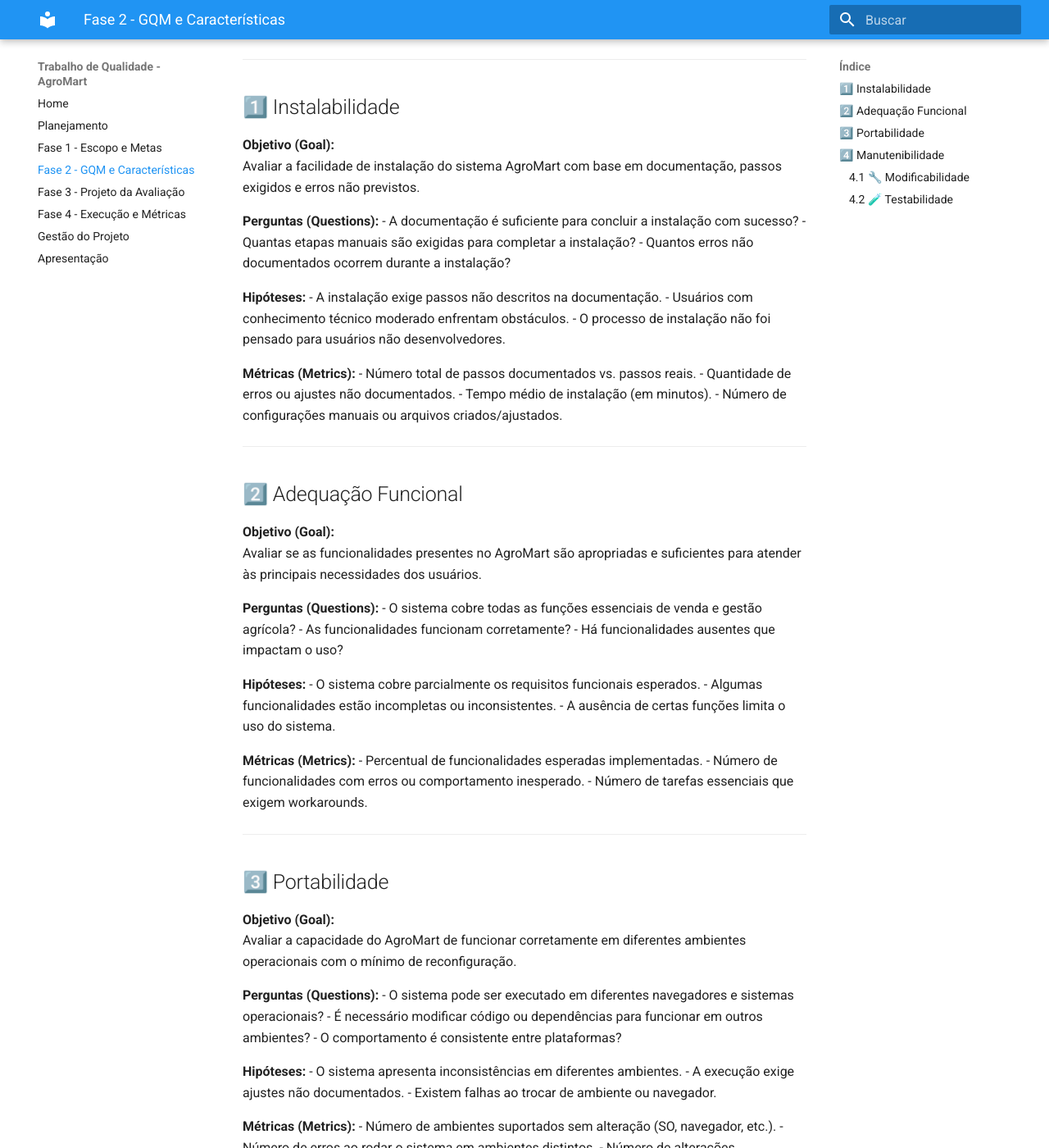
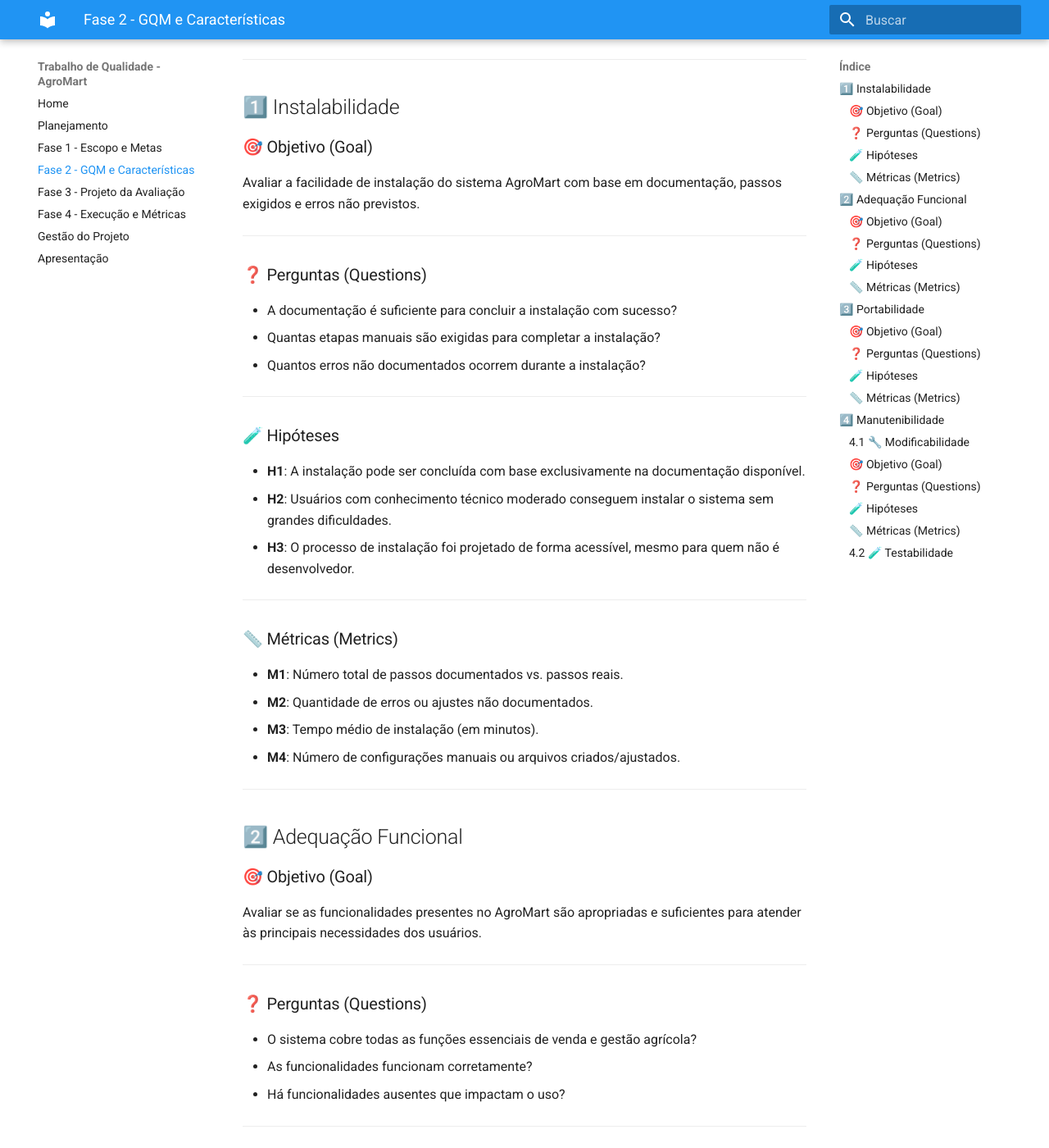
Before and after one commit to FCTE-Qualidade-de-Software-1/RobertaWillians_LucasAvelar, an MkDocs documentation site: the page built from docs/fase2.md, in a window 1280 px wide and 1400 px high, scrolled down 369 px. Shown: the whole window at 82% size. Built offline with MkDocs 1.6.1 and Material for MkDocs 9.7.7, drawn with Linux system fonts in a browser that asks for light colours; some of the changed text lies outside the part shown.

Commit message:
arrumando linhas e escolhendo emojis melhores

```diff
--- a/docs/fase2.md
+++ b/docs/fase2.md
@@ -9,68 +9,88 @@
 
 ## 1️⃣ Instalabilidade
 
-**Objetivo (Goal):**
+### 🎯 Objetivo (Goal)
 Avaliar a facilidade de instalação do sistema AgroMart com base em documentação, passos exigidos e erros não previstos.
 
-**Perguntas (Questions):**
+---
+
+### ❓ Perguntas (Questions)
 - A documentação é suficiente para concluir a instalação com sucesso?
 - Quantas etapas manuais são exigidas para completar a instalação?
 - Quantos erros não documentados ocorrem durante a instalação?
 
-**Hipóteses:**
-- A instalação exige passos não descritos na documentação.
-- Usuários com conhecimento técnico moderado enfrentam obstáculos.
-- O processo de instalação não foi pensado para usuários não desenvolvedores.
+---
 
-**Métricas (Metrics):**
-- Número total de passos documentados vs. passos reais.
-- Quantidade de erros ou ajustes não documentados.
-- Tempo médio de instalação (em minutos).
-- Número de configurações manuais ou arquivos criados/ajustados.
+### 🧪 Hipóteses
+- **H1**: A instalação pode ser concluída com base exclusivamente na documentação disponível.
+- **H2**: Usuários com conhecimento técnico moderado conseguem instalar o sistema sem grandes dificuldades.
+- **H3**: O processo de instalação foi projetado de forma acessível, mesmo para quem não é desenvolvedor.
+
+---
+
+### 📏 Métricas (Metrics)
+- **M1**: Número total de passos documentados vs. passos reais.
+- **M2**: Quantidade de erros ou ajustes não documentados.
+- **M3**: Tempo médio de instalação (em minutos).
+- **M4**: Número de configurações manuais ou arquivos criados/ajustados.
+
 
 ---
 
 ## 2️⃣ Adequação Funcional
 
-**Objetivo (Goal):**
+### 🎯 Objetivo (Goal)
 Avaliar se as funcionalidades presentes no AgroMart são apropriadas e suficientes para atender às principais necessidades dos usuários.
 
-**Perguntas (Questions):**
+---
+
+### ❓ Perguntas (Questions)
 - O sistema cobre todas as funções essenciais de venda e gestão agrícola?
 - As funcionalidades funcionam corretamente?
 - Há funcionalidades ausentes que impactam o uso?
 
-**Hipóteses:**
-- O sistema cobre parcialmente os requisitos funcionais esperados.
-- Algumas funcionalidades estão incompletas ou inconsistentes.
-- A ausência de certas funções limita o uso do sistema.
+---
 
-**Métricas (Metrics):**
-- Percentual de funcionalidades esperadas implementadas.
-- Número de funcionalidades com erros ou comportamento inesperado.
-- Número de tarefas essenciais que exigem workarounds.
+### 🧪 Hipóteses
+- **H1**: O sistema cobre os principais requisitos funcionais dos usuários.
+- **H2**: As funcionalidades implementadas estão completas e operam de forma consistente.
+- **H3**: As funções essenciais estão presentes e permitem o uso fluido da aplicação.
+
+---
+
+### 📏 Métricas (Metrics)
+- **M1**: Percentual de funcionalidades esperadas implementadas.
+- **M2**: Número de funcionalidades com erros ou comportamento inesperado.
+- **M3**: Número de tarefas essenciais que exigem *workarounds*.
 
 ---
 
 ## 3️⃣ Portabilidade
 
-**Objetivo (Goal):**
+### 🎯 Objetivo (Goal)
 Avaliar a capacidade do AgroMart de funcionar corretamente em diferentes ambientes operacionais com o mínimo de reconfiguração.
 
-**Perguntas (Questions):**
+---
+
+### ❓ Perguntas (Questions)
 - O sistema pode ser executado em diferentes navegadores e sistemas operacionais?
 - É necessário modificar código ou dependências para funcionar em outros ambientes?
 - O comportamento é consistente entre plataformas?
 
-**Hipóteses:**
-- O sistema apresenta inconsistências em diferentes ambientes.
-- A execução exige ajustes não documentados.
-- Existem falhas ao trocar de ambiente ou navegador.
+---
 
-**Métricas (Metrics):**
-- Número de ambientes suportados sem alteração (SO, navegador, etc.).
-- Número de erros ao rodar o sistema em ambientes distintos.
-- Número de alterações necessárias para adaptação.
+### 🧪 Hipóteses
+- **H1**: O sistema mantém comportamento consistente em diferentes ambientes operacionais e navegadores.
+- **H2**: A execução do sistema ocorre sem a necessidade de ajustes não documentados.
+- **H3**: O sistema opera corretamente em múltiplas plataformas sem falhas relevantes.
+
+---
+
+### 📏 Métricas (Metrics)
+- **M1**: Número de ambientes suportados sem necessidade de alteração (sistemas operacionais, navegadores, etc.).
+- **M2**: Número de erros identificados ao rodar o sistema em diferentes ambientes.
+- **M3**: Número de modificações necessárias para adaptar o sistema a novos ambientes.
+
 
 ---
 
@@ -78,24 +98,31 @@
 
 ### 4.1 🔧 Modificabilidade
 
-**Objetivo (Goal):**
+### 🎯 Objetivo (Goal)
 Avaliar a facilidade de alterar funcionalidades do AgroMart, considerando impacto no código e dependências.
 
-**Perguntas (Questions):**
+---
+
+### ❓ Perguntas (Questions)
 - É possível modificar funcionalidades sem impactar outras partes?
 - As alterações requerem entendimento de muitos módulos?
 - Qual o grau de acoplamento entre componentes?
 
-**Hipóteses:**
-- O sistema possui alto acoplamento.
-- A ausência de comentários/documentação dificulta alterações.
-- Alterações simples exigem múltiplas modificações em cascata.
+---
 
-**Métricas (Metrics):**
-- Número de arquivos alterados por modificação.
-- Tempo médio para entender a lógica antes de alterar.
-- Cobertura de comentários ou documentação técnica.
-- Número médio de dependências entre módulos.
+### 🧪 Hipóteses
+- **H1**: O sistema é modular o suficiente para permitir alterações locais sem impactos colaterais.
+- **H2**: Há documentação e comentários suficientes que auxiliam na compreensão do código.
+- **H3**: Alterações simples são realizadas com mudanças mínimas em arquivos distintos.
+
+---
+
+### 📏 Métricas (Metrics)
+- **M1**: Número de arquivos alterados por modificação.
+- **M2**: Tempo médio para entender a lógica antes de alterar.
+- **M3**: Cobertura de comentários ou documentação técnica no código.
+- **M4**: Número médio de dependências entre módulos modificados.
+
 
 ---
 
```
Also changed, not shown: site/fase1/index.html, site/fase2/index.html, site/fase3/index.html, site/search/search_index.json.
